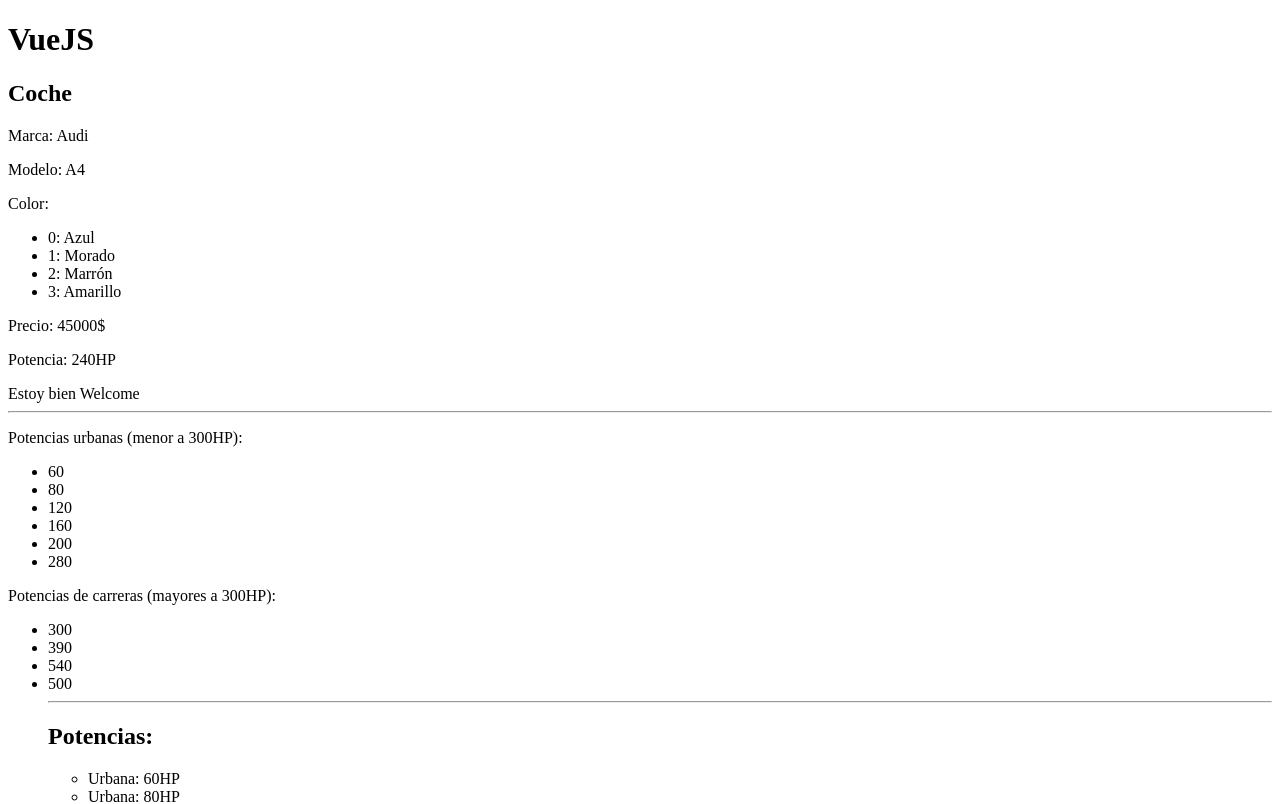
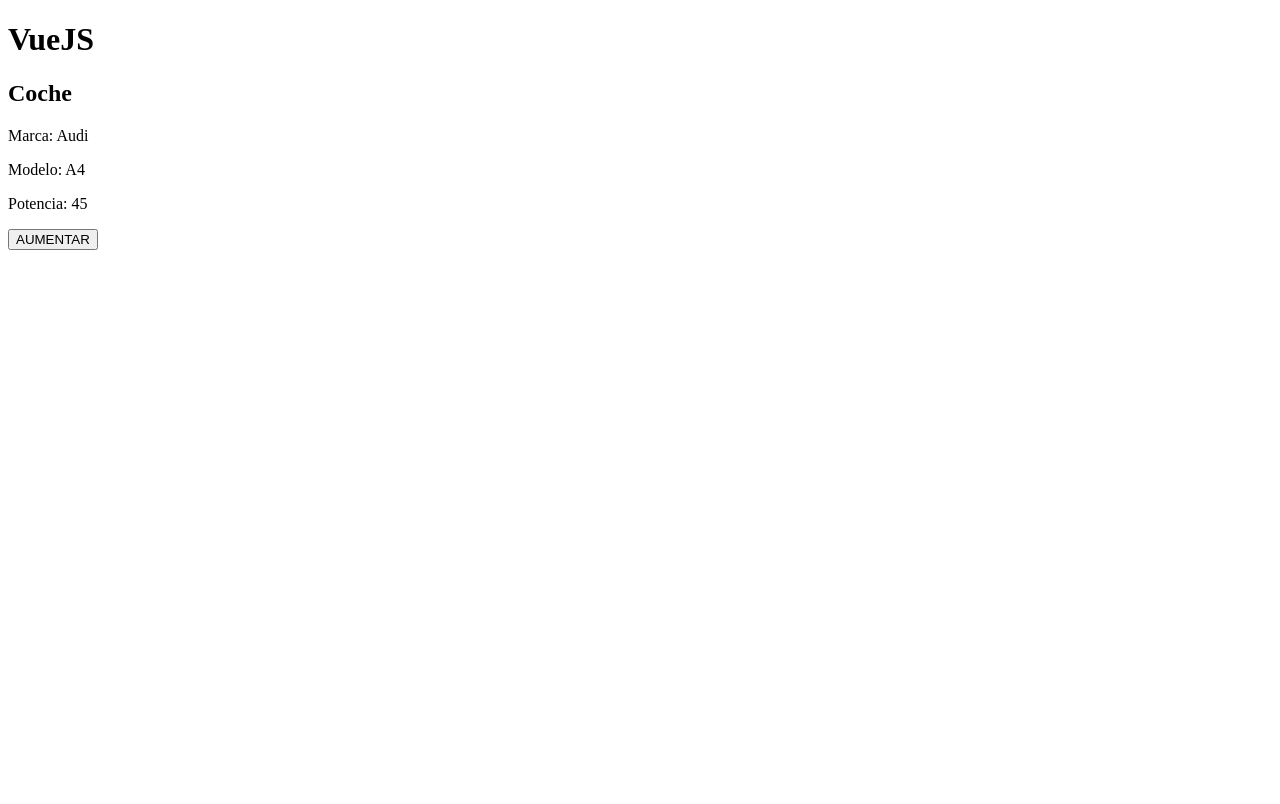
Before and after one commit to prattparedes/Vue-CS, a Vue app: page / in a window 1280 px wide. Shown: the top 804 px of the page. Built offline with nearby package versions, Linux system fonts and the light colour scheme.

Commit message:
passing function as a prop

```diff
--- a/src/App.vue
+++ b/src/App.vue
@@ -1,24 +1,42 @@
 <template lang="">
   <div>
     <h1>VueJS</h1>
-    <car-comp></car-comp>
+    <CarProps :power="power" :upPower="upPower" />
+    <!-- <car-comp></car-comp>
     <hr>
     <CarOpt/>
     <hr>
-    <CarCom/>
+    <CarCom/> -->
   </div>
 </template>
 
 <script>
-import CarComp from "./components/CarComp.vue";
-import CarOpt from "./components/CarOpt.vue";
-import CarCom from "./components/CarCom.vue";
+import { ref } from "vue";
+
+import CarProps from "./components/CarProps.vue";
+// import CarComp from "./components/CarComp.vue";
+// import CarOpt from "./components/CarOpt.vue";
+// import CarCom from "./components/CarCom.vue";
 
 export default {
   components: {
-    CarComp,
-    CarOpt,
-    CarCom,
+    CarProps,
+    // CarComp,
+    // CarOpt,
+    // CarCom,
+  },
+  setup() {
+    let power = ref(45);
+
+    const upPower = () => {
+      console.log("aumentar power...");
+      power.value++;
+      console.log(power);
+    };
+    return {
+      power,
+      upPower,
+    };
   },
 };
 </script>
--- /dev/null
+++ b/src/components/CarProps.vue
@@ -0,0 +1,37 @@
+<template>
+  <h2>Coche</h2>
+  <p>Marca: {{ brand }}</p>
+  <p>Modelo: {{ model }}</p>
+  <p>Potencia: {{ power }}</p>
+  <button @click="upPower">AUMENTAR</button>
+</template>
+
+<script>
+export default {
+  props: {
+    power: {
+      type: Number,
+      default: 60,
+    },
+    upPower: Function,
+  },
+  setup(props) {
+    const brand = "Audi";
+    const model = "A4";
+
+    console.log(props);
+
+    const testPower = () => {
+      props.upPower()
+    }
+
+    return {
+      brand,
+      model,
+      testPower
+    };
+  },
+};
+</script>
+
+<style></style>
```
